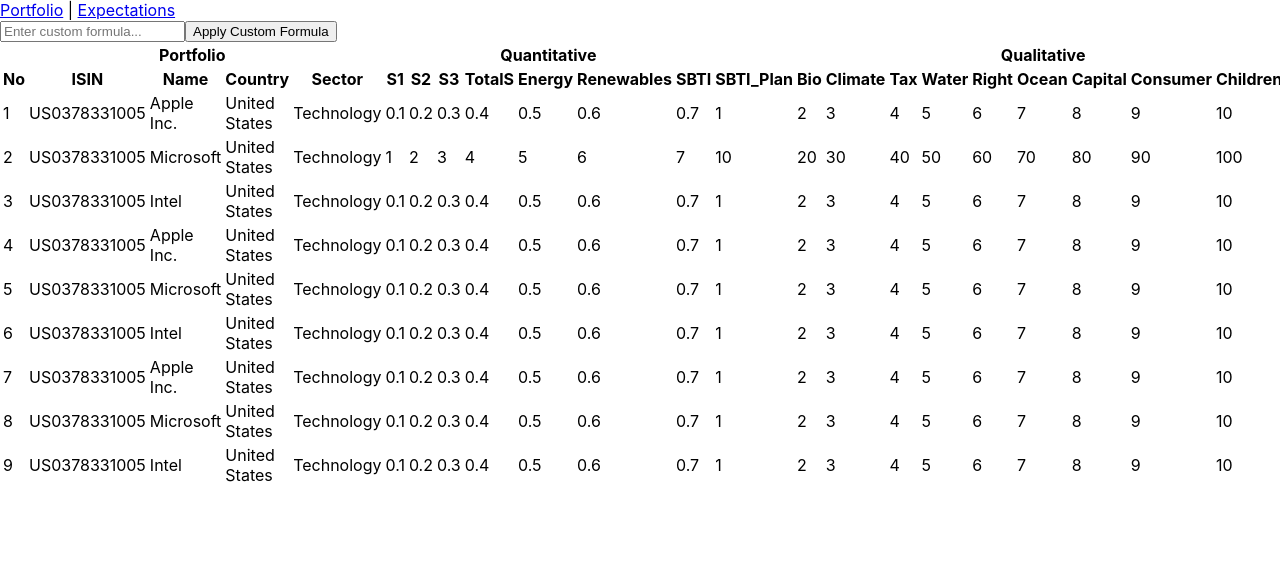
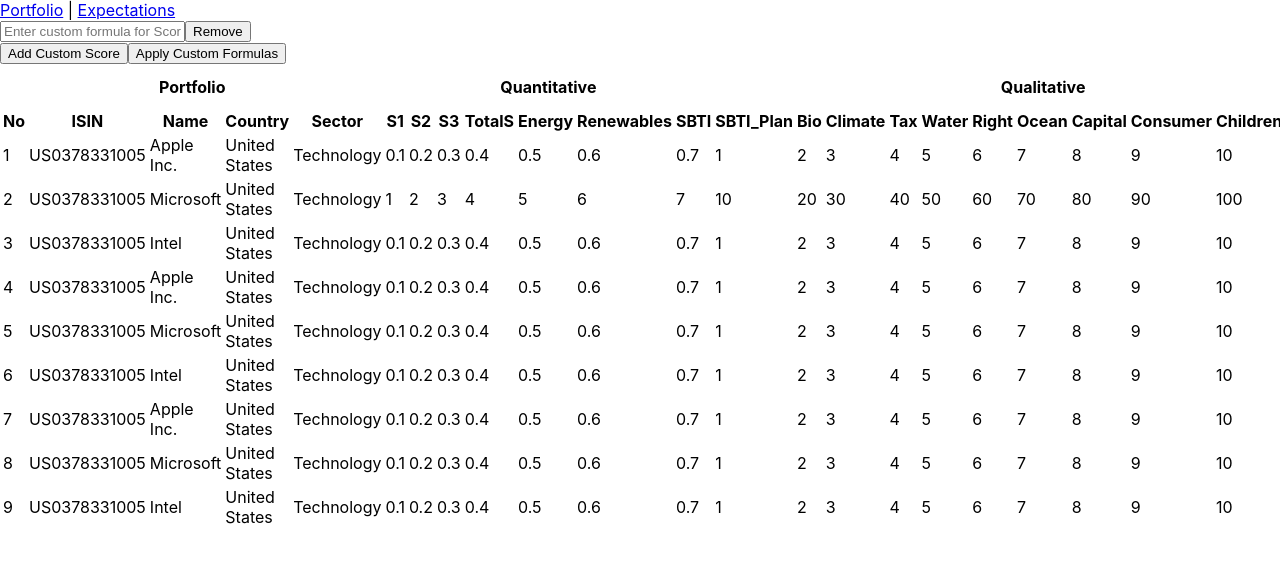
Before and after one commit to YicunL/noah_app, a React (Create React App) app in the folder frontend/: page /portfolio in a window 1280 px wide. Shown: the top 562 px of the page. Built offline with nearby package versions, Linux system fonts and the light colour scheme.

Commit message:
feat: extra score enabled

```diff
--- a/frontend/src/components/PortfolioPage.js
+++ b/frontend/src/components/PortfolioPage.js
@@ -1,32 +1,51 @@
 import React, { useState, useMemo } from 'react';
-import { useTable , useSortBy } from 'react-table';
+import { useTable, useSortBy } from 'react-table';
 import { evaluate } from 'mathjs';
-import { mockCompanies } from '../data/mockData'; // Make sure this import path is correct
+import { mockCompanies } from '../data/mockData'; // Adjust this import to your file structure
 
 const PortfolioPage = () => {
-  const [data, setData] = useState(mockCompanies); // State for your data
-  const [customFormula, setCustomFormula] = useState(''); // State for the custom formula
-  const [customFormulaError, setCustomFormulaError] = useState(''); // State for custom formula error message
-  const [customResults, setCustomResults] = useState({}); // State for storing custom formula results
+  const [data, setData] = useState(mockCompanies);
+  const [customFormulas, setCustomFormulas] = useState(['']);
+  const [customResults, setCustomResults] = useState({});
+  const [customFormulaErrors, setCustomFormulaErrors] = useState([]);
 
-  // Function to apply the custom formula
-  const applyCustomFormula = () => {
-    try {
-      const newCustomResults = {};
+  const applyCustomFormulas = () => {
+    const newCustomResults = {};
+    const newErrors = Array(customFormulas.length).fill('');
+
+    customFormulas.forEach((formula, index) => {
       data.forEach(company => {
-        const scope = { ...company.quantitative };
-        newCustomResults[company.comp_key] = evaluate(customFormula, scope);
+        try {
+          const scope = { ...company.quantitative };
+          if (!newCustomResults[company.comp_key]) {
+            newCustomResults[company.comp_key] = {};
+          }
+          newCustomResults[company.comp_key][`score${index + 1}`] = evaluate(formula, scope);
+        } catch (error) {
+          newErrors[index] = 'Error in formula. Please check syntax.';
+        }
       });
+    });
 
-      setCustomResults(newCustomResults);
-      setCustomFormulaError('');
-    } catch (error) {
-      console.error('Error evaluating custom formula', error);
-      setCustomFormulaError('Error evaluating formula. Please check your syntax.');
-    }
+    setCustomResults(newCustomResults);
+    setCustomFormulaErrors(newErrors);
   };
 
-  // useMemo for columns
+  const addCustomFormula = () => {
+    setCustomFormulas([...customFormulas, '']);
+  };
+
+  const removeCustomFormula = index => {
+    const newFormulas = customFormulas.filter((_, i) => i !== index);
+    setCustomFormulas(newFormulas);
+  };
+
+  const updateCustomFormula = (index, value) => {
+    const newFormulas = [...customFormulas];
+    newFormulas[index] = value;
+    setCustomFormulas(newFormulas);
+  };
+
   const columns = useMemo(() => [
     {
       Header: 'Portfolio',
@@ -68,47 +87,52 @@ const PortfolioPage = () => {
         accessor: d => d.qualitative[key],
       })),
     },
-    {
-      Header: 'Custom',
+    // Custom Scores columns
+    ...customFormulas.map((_, index) => ({
+      Header: `Custom Score ${index + 1}`,
       columns: [
         {
-          Header: 'Score 1',
-          accessor: company => customResults[company.comp_key] || '',
+          Header: `Score ${index + 1}`,
+          accessor: d => customResults[d.comp_key]?.[`score${index + 1}`] || '',
         },
       ],
-    },
-  ], [customResults]); // Depend on customResults to update the table
+    })),
+  ], [customFormulas, customResults]);
 
-  // useTable hook
+  const tableInstance = useTable({ columns, data }, useSortBy);
+
   const {
     getTableProps,
     getTableBodyProps,
     headerGroups,
     rows,
     prepareRow,
-  } = useTable({ columns, data }, useSortBy);
+  } = tableInstance;
 
-  // JSX for rendering the table
   return (
     <div>
-      <input
-        type="text"
-        placeholder="Enter custom formula..."
-        value={customFormula}
-        onChange={e => setCustomFormula(e.target.value)}
-      />
-      <button onClick={applyCustomFormula}>Apply Custom Formula</button>
-      {customFormulaError && <div>{customFormulaError}</div>}
+      {customFormulas.map((formula, index) => (
+        <div key={index}>
+          <input
+            type="text"
+            placeholder={`Enter custom formula for Score ${index + 1}...`}
+            value={formula}
+            onChange={e => updateCustomFormula(index, e.target.value)}
+          />
+          <button onClick={() => removeCustomFormula(index)}>Remove</button>
+          {customFormulaErrors[index] && <div>{customFormulaErrors[index]}</div>}
+        </div>
+      ))}
+      <button onClick={addCustomFormula}>Add Custom Score</button>
+      <button onClick={applyCustomFormulas}>Apply Custom Formulas</button>
 
       <table {...getTableProps()}>
         <thead>
           {headerGroups.map(headerGroup => (
             <tr {...headerGroup.getHeaderGroupProps()}>
               {headerGroup.headers.map(column => (
-                // Apply sorting props and render sort direction indicators
                 <th {...column.getHeaderProps(column.getSortByToggleProps())}>
                   {column.render('Header')}
-                  {/* Add a sort direction indicator */}
                   <span>
                     {column.isSorted
                       ? column.isSortedDesc
```
